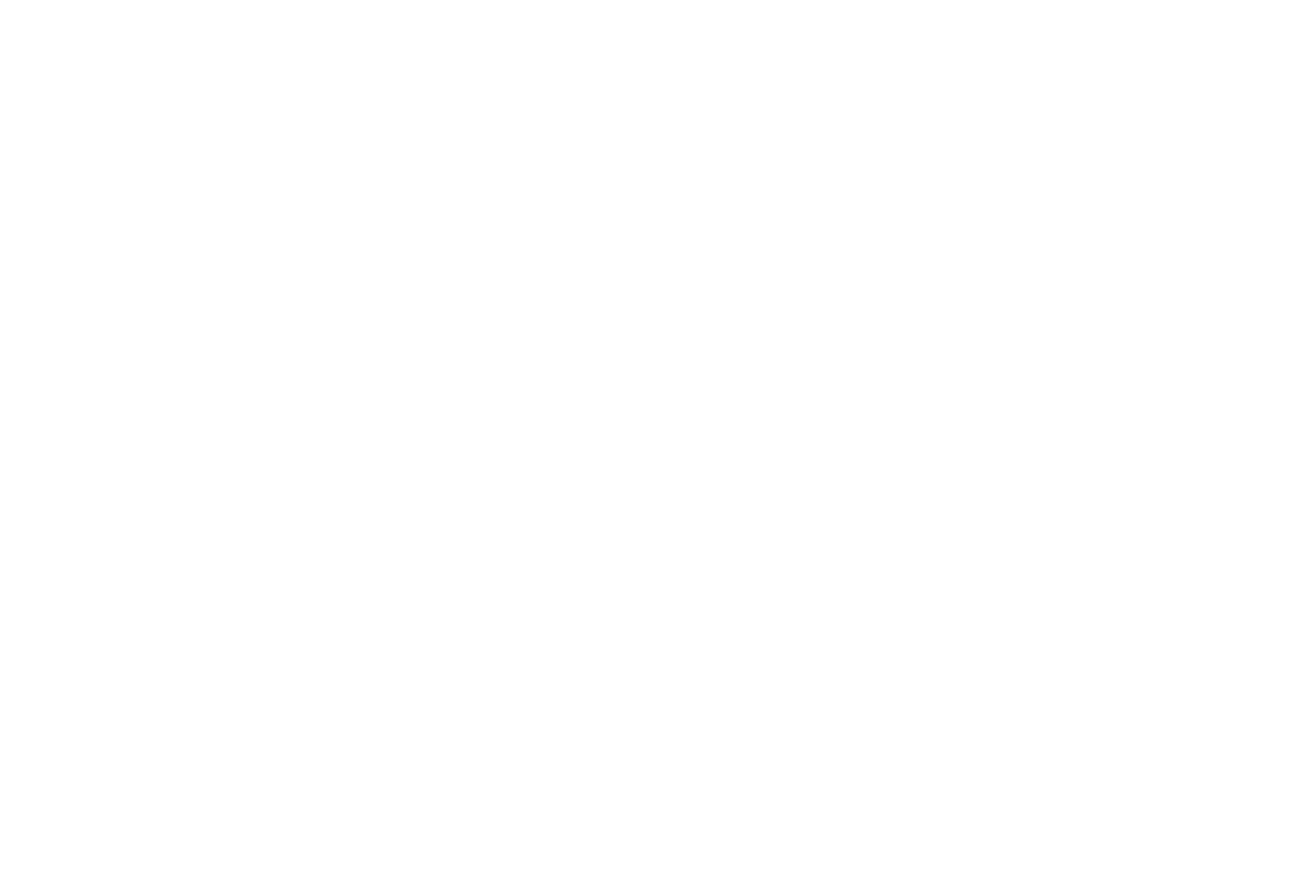
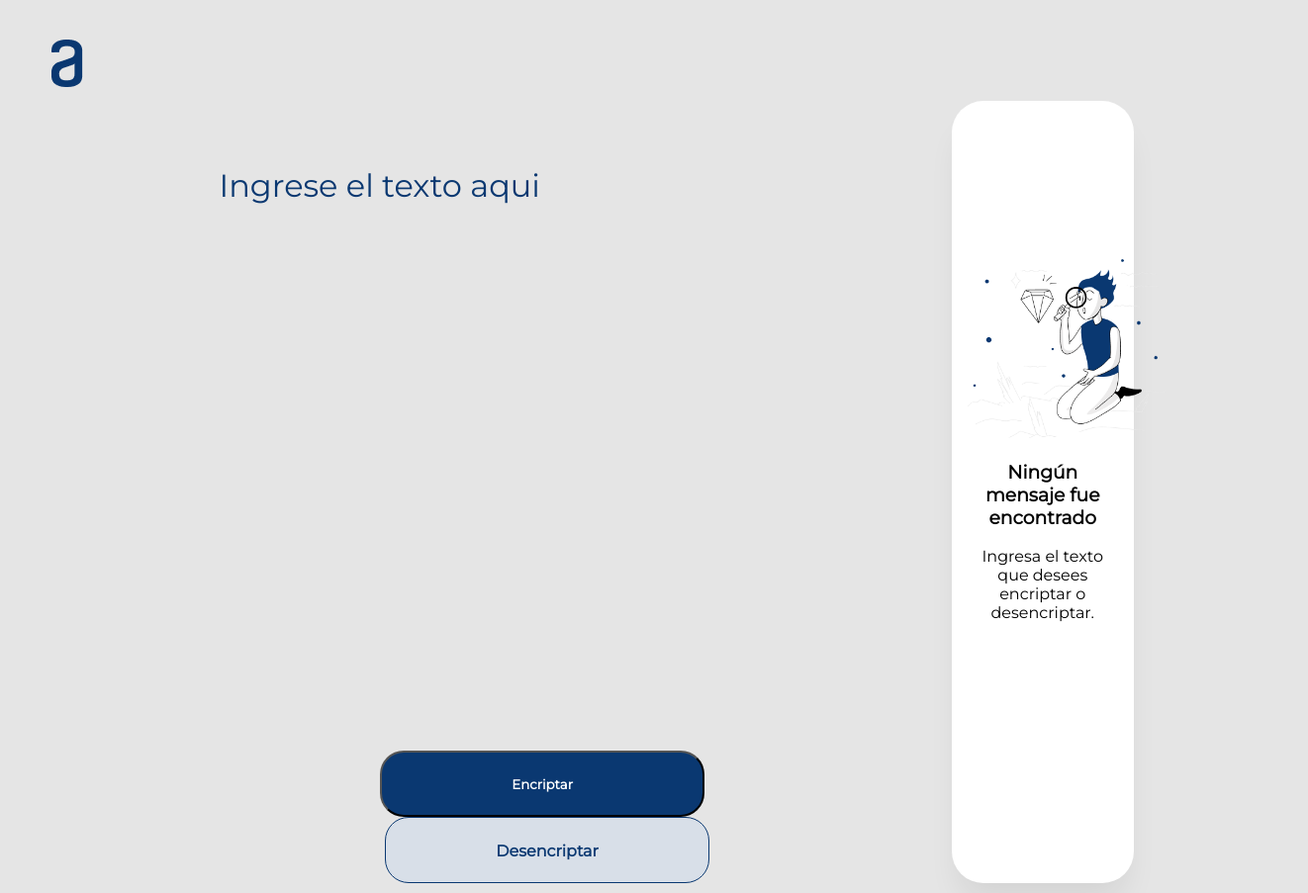
Before and after one commit to RobertoBGDEV/alura-one-challenge, a plain HTML site: page index.html in a window 1280 px wide. Shown: the whole page at 99% size, 1322 px wide, since content can reach past the window. Before the commit the page ends 800 px from the top, so only its background shows below. Drawn offline with Linux system fonts and the light colour scheme.

Commit message:
Se agregan los componentes: campo de texto a encriptar, campo de texto desencriptado y botones, considerando su css

```diff
--- a/index.html
+++ b/index.html
@@ -4,9 +4,27 @@
         <meta charset="UTF-8">
         <meta http-equiv="X-UA-Compatible" content="IE=edge">
         <meta name="viewport" content="width=device-width, initial-scale=1.0">
-        <title>Document</title>
+        <link rel="stylesheet" href="style.css">
+        <link rel="preconnect" href="https://fonts.googleapis.com">
+        <link rel="preconnect" href="https://fonts.gstatic.com" crossorigin>
+        <link href="https://fonts.googleapis.com/css2?family=Inconsolata&family=Montserrat:wght@300;400&display=swap" rel="stylesheet">
+        <title>Alura - Encriptador</title>
     </head>
     <body>
-
+        <header>
+            <img src="imagenes/Logo.png" alt="Logo de Alura" class="logo-alura">
+        </header>
+        <main>
+            <div class="area-texto">
+                <textarea name="texto-entrada" id="" cols="60" rows="15" placeholder="Ingrese el texto aqui"></textarea>
+                <button type="submit" class="boton-encriptar">Encriptar</button>
+                <button type="submit" class="boton-desencriptar">Desencriptar</button>
+            </div>
+            <div class="texto-transformado">
+                <img src="imagenes/Muñeco.png" alt="">
+                <h3>Ningún mensaje fue encontrado</h3>
+                <p>Ingresa el texto que desees encriptar o desencriptar.</p>
+            </div>
+        </main>
     </body>
 </html>
--- a/style.css
+++ b/style.css
@@ -0,0 +1,95 @@
+html {
+    font-family: 'Inconsolata', monospace;
+    font-family: 'Montserrat', sans-serif;
+    background-color: #E5E5E5;
+}
+
+.logo-alura {
+    margin-top: 2rem;
+}
+
+main {
+    width: auto;
+    display: flex;
+    margin: 10px 10% 10px 10%;
+}
+
+.area-texto {
+    display: block;
+    width: 65%;
+    margin: 0 auto;
+    margin-top: 4rem;
+    text-align: center;
+}
+
+textarea {
+    font-family: 'Inconsolata', monospace;
+    font-family: 'Montserrat', sans-serif;
+    font-size: 2rem;
+    border-style: none;
+    color: #0A3871;
+    outline: none;
+    background-color: #E5E5E5;
+    resize: none;
+}
+
+textarea::placeholder {
+  color: #0A3871;
+}
+
+.boton-encriptar {
+    font-family: 'Inconsolata', monospace;
+    font-family: 'Montserrat', sans-serif;
+    flex-direction: row;
+    align-items: flex-start;
+    padding: 24px;
+    gap: 8px;
+    width: 328px;
+    height: 67px;
+    background: #0A3871;
+    border-radius: 24px;
+    flex: none;
+    order: 0;
+    flex-grow: 0;
+    text-align: center;
+    color: white;
+    font-weight: 1rem;
+    font-weight: bold;
+}
+
+.boton-desencriptar {
+    font-family: 'Inconsolata', monospace;
+    font-family: 'Montserrat', sans-serif;
+    flex-direction: row;
+    align-items: flex-start;
+    padding: 24px;
+    gap: 8px;
+    width: 328px;
+    height: 67px;
+    background: #D8DFE8;
+    border: 1px solid #0A3871;
+    border-radius: 24px;
+    flex: none;
+    order: 0;
+    flex-grow: 0;
+    text-align: center;
+    color: #0A3871;
+    font-weight: bold;
+    font-size: 1rem;
+    margin-left: 10px;
+}
+
+.texto-transformado {
+    width: 15%;
+    background-color: white;
+    padding: 10rem 1rem 0 1rem;
+    background: #FFFFFF;
+    box-shadow: 0px 24px 32px -8px rgba(0, 0, 0, 0.08);
+    border-radius: 32px;
+    text-align:center;
+}
+
+.texto-transformado img {
+    width: 200px;
+    align-content:center;
+}
```
Also changed, not shown: imagenes/Logo.png (added), imagenes/Muñeco.png (added).
